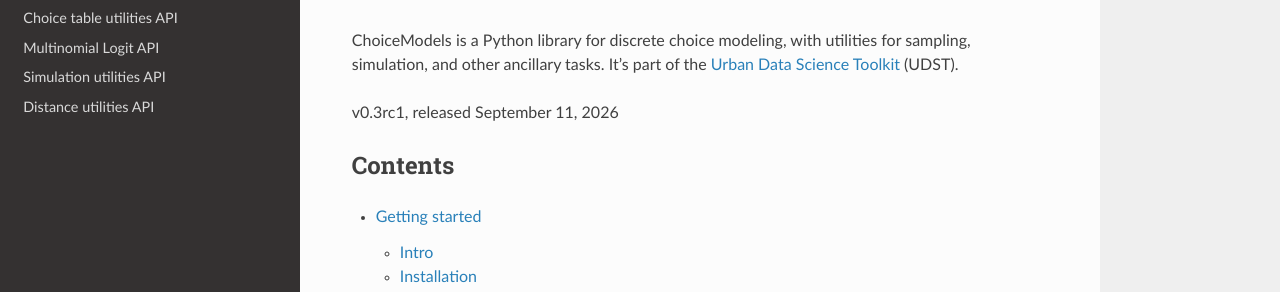
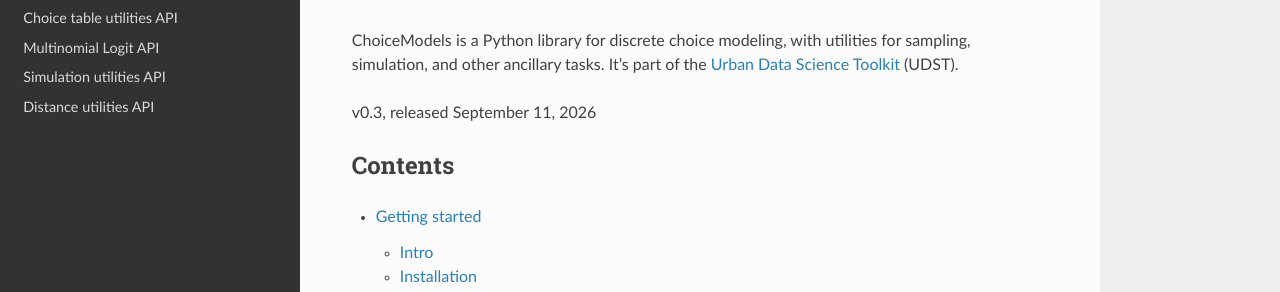
Before and after one commit to UDST/choicemodels, a Sphinx documentation site: the page built from docs/source/index.rst, in a window 1280 px wide and 1017 px high. Shown: the part 131-423 px from the top of the window. Built offline with Sphinx 7.4.7 and the Read the Docs theme 3.1.0, drawn with Linux system fonts in a browser that asks for light colours.

Commit message:
Version 0.3 (#86)

```diff
--- a/choicemodels/__init__.py
+++ b/choicemodels/__init__.py
@@ -3,4 +3,4 @@
 
 from .mnl import MultinomialLogit, MultinomialLogitResults
 
-version = __version__ = '0.3rc1'
+version = __version__ = '0.3'
--- a/docs/source/index.rst
+++ b/docs/source/index.rst
@@ -8,7 +8,7 @@ ChoiceModels
 
 ChoiceModels is a Python library for discrete choice modeling, with utilities for sampling, simulation, and other ancillary tasks. It's part of the `Urban Data Science Toolkit <https://docs.udst.org>`__ (UDST).
 
-v0.3rc1, released September 11, 2026
+v0.3, released September 11, 2026
 
 
 Contents
```
Also changed, not shown: CHANGELOG.md (+3 -3 lines).
